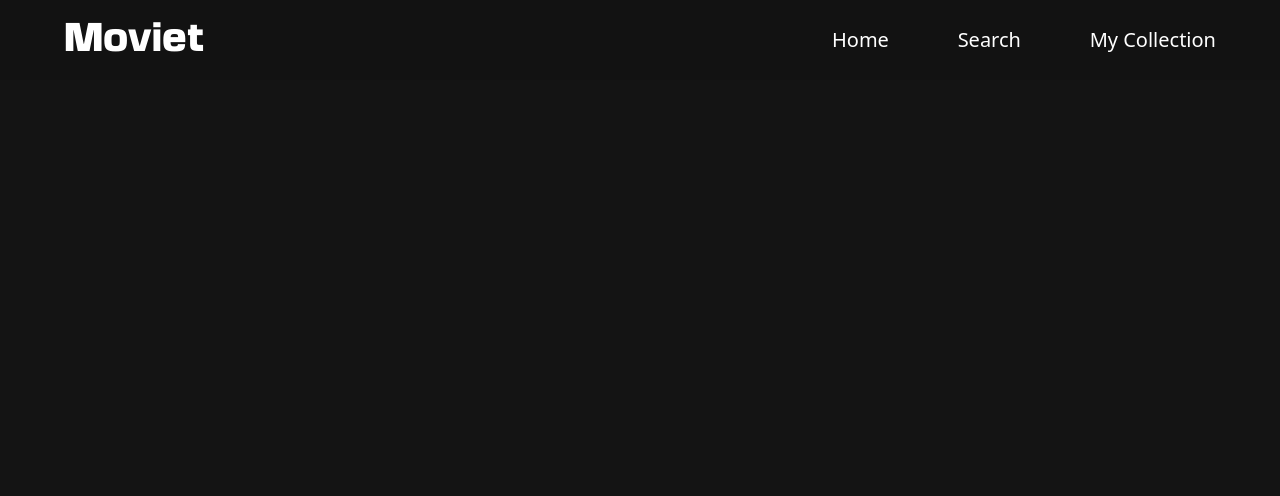
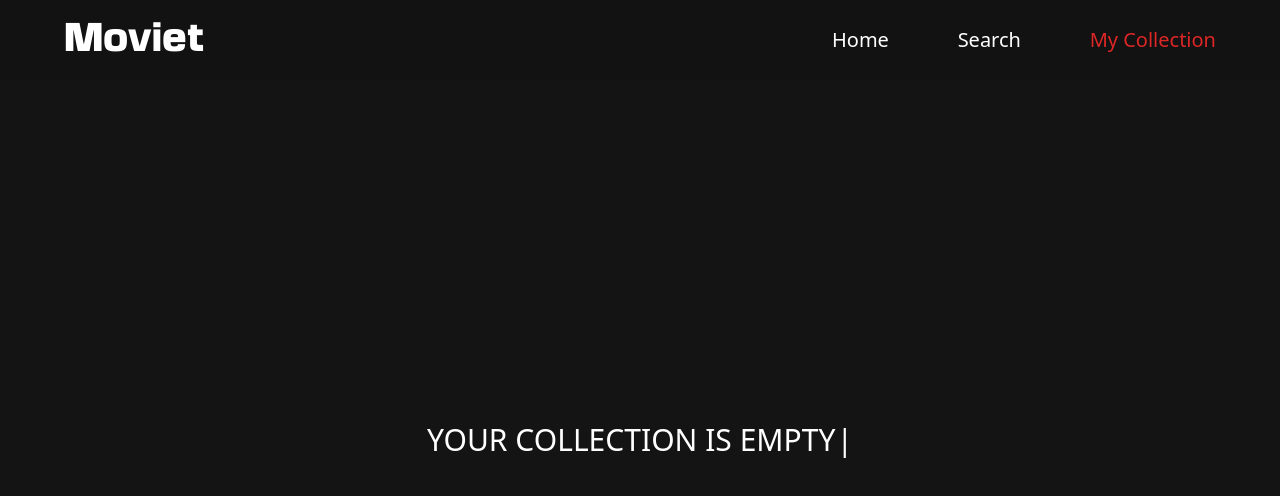
Before and after one commit to ogulcancevik/moviet, a React (Vite) app: page /collection in a window 1280 px wide. Shown: the top 496 px of the page. Built offline with nearby package versions, Linux system fonts and the light colour scheme.

Commit message:
not found view added.

```diff
--- a/package.json
+++ b/package.json
@@ -26,6 +26,7 @@
     "redux-persist": "^6.0.0",
     "redux-thunk": "^2.4.1",
     "swiper": "^8.3.2",
+    "typewriter-effect": "^2.19.0",
     "usehooks-ts": "^2.6.0"
   },
   "devDependencies": {
--- a/src/components/CollectionCard.tsx
+++ b/src/components/CollectionCard.tsx
@@ -1,9 +1,11 @@
-import { globalSelector } from '@/app/selectors'
+import { IMovie } from '@/app/modules/movie/movie.types'
 import React from 'react'
-import { useSelector } from 'react-redux'
 
-const CollectionCard: React.FC = () => {
-  const { collection } = useSelector(globalSelector)
+interface ICollectionCardProps {
+  collection: IMovie[]
+}
+const CollectionCard: React.FC<ICollectionCardProps> = (props) => {
+  const { collection } = props
   const redirectMovieDetail = (item: any) => {
     const { id } = item
     location.pathname = ''
--- a/src/components/shared/Header.tsx
+++ b/src/components/shared/Header.tsx
@@ -1,28 +1,26 @@
 import React from 'react'
 import { links } from './links'
-import { useNavigate } from 'react-router-dom'
+import { NavLink, useLocation } from 'react-router-dom'
 
 const Header: React.FC = () => {
-  const navigate = useNavigate()
+  const location = useLocation()
   return (
     <div
       className={`flex w-full h-20 items-center justify-between md:justify-center px-16 bg-black text-white ${
-        window.location.pathname !== '/collection' && 'absolute'
+        location.pathname !== '/collection' && 'absolute'
       } z-10 bg-opacity-10`}
     >
       <div className="text-4xl logo-font">Moviet</div>
       <ul className="flex w-96 justify-between text-xl md:hidden">
         {links.map((link, key) => {
           return (
-            <li
-              className="cursor-pointer"
-              onClick={() => {
-                navigate(link.path)
-              }}
+            <NavLink
+              className={({ isActive }) => (isActive ? 'text-custom-red' : '')}
+              to={link.path}
               key={key}
             >
               {link.name}
-            </li>
+            </NavLink>
           )
         })}
       </ul>
--- a/src/views/CollectionView.tsx
+++ b/src/views/CollectionView.tsx
@@ -1,10 +1,31 @@
+import { globalSelector } from '@/app/selectors'
 import CollectionCard from '@/components/CollectionCard'
 import React from 'react'
+import { useSelector } from 'react-redux'
+import TypewriterComponent from 'typewriter-effect'
 
-const CollectionView:React.FC = () => {
+const CollectionView: React.FC = () => {
+  const { collection } = useSelector(globalSelector)
   return (
     <>
-      <CollectionCard />
+      {collection.length > 0
+        ? (
+        <CollectionCard collection={collection}/>
+          )
+        : (
+        <div
+          style={{
+            height: 'calc(100vh - 80px)'
+          }}
+          className="w-screen flex justify-center items-center text-3xl"
+        >
+          <TypewriterComponent
+            onInit={(typewriter) => {
+              typewriter.changeDelay(20).typeString('YOUR COLLECTION IS EMPTY').start()
+            }}
+          />
+        </div>
+          )}
     </>
   )
 }
```
Also changed, not shown: 1 other file (tests, documents, lock files or other folders).
